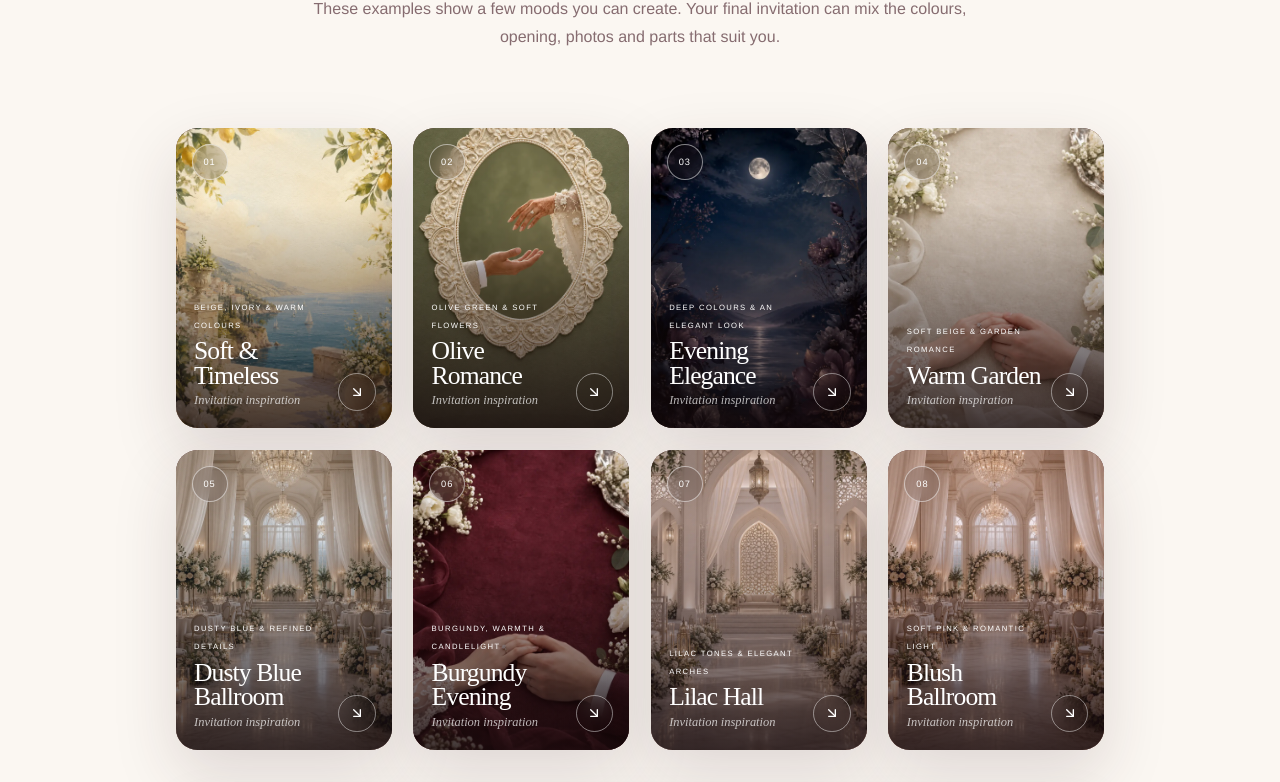
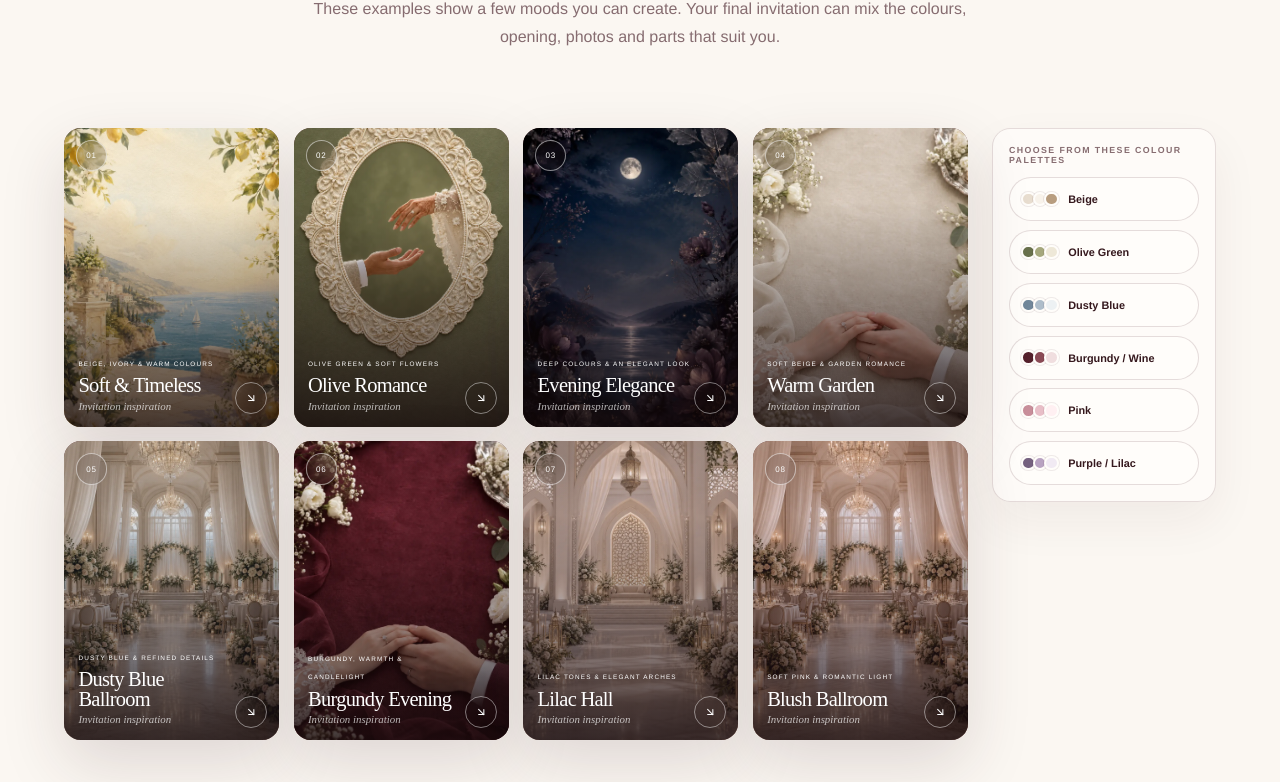
Before and after one commit to Ir-faan/Event-Invitation, a Next.js app: page / in a window 1280 px wide. Shown: the part 1793-2575 px from the top of the page. Built offline with nearby package versions, Linux system fonts and the light colour scheme; no server answers.

Commit message:
Refine landing examples and palette layout

```diff
--- a/app/landing-template-gallery-compact.css
+++ b/app/landing-template-gallery-compact.css
@@ -1,70 +1,164 @@
+.landing-refresh .collection {
+  display: grid;
+  grid-template-columns: minmax(0, 1fr) 15.5rem;
+  column-gap: 2rem;
+  align-items: start;
+}
+
+.landing-refresh .collection > .section-heading {
+  grid-column: 1 / -1;
+}
+
 .landing-refresh .collection-grid {
-  width: min(72rem, 100%);
-  grid-template-columns: repeat(4, 13.5rem);
-  justify-content: center;
-  gap: 1.35rem;
+  grid-column: 1;
+  width: 100%;
+  margin: 0;
+  display: grid;
+  grid-template-columns: repeat(5, minmax(0, 1fr));
+  justify-content: stretch;
+  gap: .9rem;
 }
 
 .landing-refresh .collection-card {
-  width: 13.5rem;
+  width: 100%;
+  max-width: none;
   aspect-ratio: .72;
+  border-radius: 1.05rem;
 }
 
 .landing-refresh .collection-number {
-  top: 1rem;
-  left: 1rem;
-  width: 2.25rem;
-  height: 2.25rem;
-  font-size: .58rem;
+  top: .75rem;
+  left: .75rem;
+  width: 1.95rem;
+  height: 1.95rem;
+  font-size: .5rem;
 }
 
 .landing-refresh .collection-content {
-  left: 1.15rem;
-  right: 3.6rem;
-  bottom: 1.25rem;
+  left: .9rem;
+  right: 3rem;
+  bottom: .95rem;
 }
 
 .landing-refresh .collection-content > span {
-  font-size: .48rem;
+  font-size: .4rem;
 }
 
 .landing-refresh .collection-content h3 {
-  margin: .48rem 0 .32rem;
-  font-size: clamp(1.55rem, 2vw, 2.15rem);
+  margin: .4rem 0 .25rem;
+  font-size: clamp(1.25rem, 1.6vw, 1.75rem);
 }
 
 .landing-refresh .collection-content p {
-  font-size: .78rem;
+  font-size: .68rem;
 }
 
 .landing-refresh .collection-card > a {
-  right: 1rem;
-  bottom: 1.1rem;
-  width: 2.35rem;
-  height: 2.35rem;
+  right: .75rem;
+  bottom: .8rem;
+  width: 2rem;
+  height: 2rem;
 }
 
-@media (max-width: 1080px) {
+.landing-refresh .collection-card > a svg {
+  width: .78rem;
+}
+
+.landing-refresh .palette-showcase {
+  grid-column: 2;
+  grid-row: 2;
+  width: 100%;
+  margin: 0;
+  padding: 1rem;
+  border-radius: 1.15rem;
+}
+
+.landing-refresh .palette-showcase-label {
+  margin-bottom: .75rem;
+  font-size: .55rem;
+  letter-spacing: .16em;
+  text-align: left;
+}
+
+.landing-refresh .palette-showcase-grid {
+  grid-template-columns: 1fr;
+  gap: .55rem;
+}
+
+.landing-refresh .palette-pill {
+  gap: .6rem;
+  min-height: 2.75rem;
+  padding: .45rem .7rem;
+  font-size: .68rem;
+}
+
+.landing-refresh .palette-dots i {
+  width: .9rem;
+  height: .9rem;
+}
+
+@media (max-width: 1280px) {
+  .landing-refresh .collection {
+    grid-template-columns: minmax(0, 1fr) 14rem;
+    column-gap: 1.5rem;
+  }
+
   .landing-refresh .collection-grid {
-    grid-template-columns: repeat(3, 13.5rem);
+    grid-template-columns: repeat(4, minmax(0, 1fr));
+  }
+}
+
+@media (max-width: 980px) {
+  .landing-refresh .collection {
+    grid-template-columns: 1fr;
+    row-gap: 1.5rem;
+  }
+
+  .landing-refresh .collection > .section-heading,
+  .landing-refresh .collection-grid,
+  .landing-refresh .palette-showcase {
+    grid-column: 1;
+  }
+
+  .landing-refresh .palette-showcase {
+    grid-row: auto;
+    width: min(44rem, 100%);
+    margin: 0 auto;
+  }
+
+  .landing-refresh .palette-showcase-label {
+    text-align: center;
+  }
+
+  .landing-refresh .palette-showcase-grid {
+    grid-template-columns: repeat(3, minmax(0, 1fr));
   }
 }
 
 @media (max-width: 760px) {
   .landing-refresh .collection-grid {
-    width: min(32rem, 100%);
     grid-template-columns: repeat(2, minmax(0, 1fr));
-    gap: .9rem;
+    gap: .8rem;
   }
 
-  .landing-refresh .collection-card {
-    width: 100%;
+  .landing-refresh .palette-showcase {
+    width: min(34rem, 100%);
+    padding: .8rem;
+  }
+
+  .landing-refresh .palette-showcase-grid {
+    grid-template-columns: repeat(2, minmax(0, 1fr));
   }
 }
 
 @media (max-width: 480px) {
   .landing-refresh .collection-grid {
-    width: min(17rem, 100%);
+    grid-template-columns: 1fr;
+    width: min(15rem, 100%);
+    margin: 0 auto;
+  }
+
+  .landing-refresh .palette-showcase-grid {
     grid-template-columns: 1fr;
   }
 }
```
